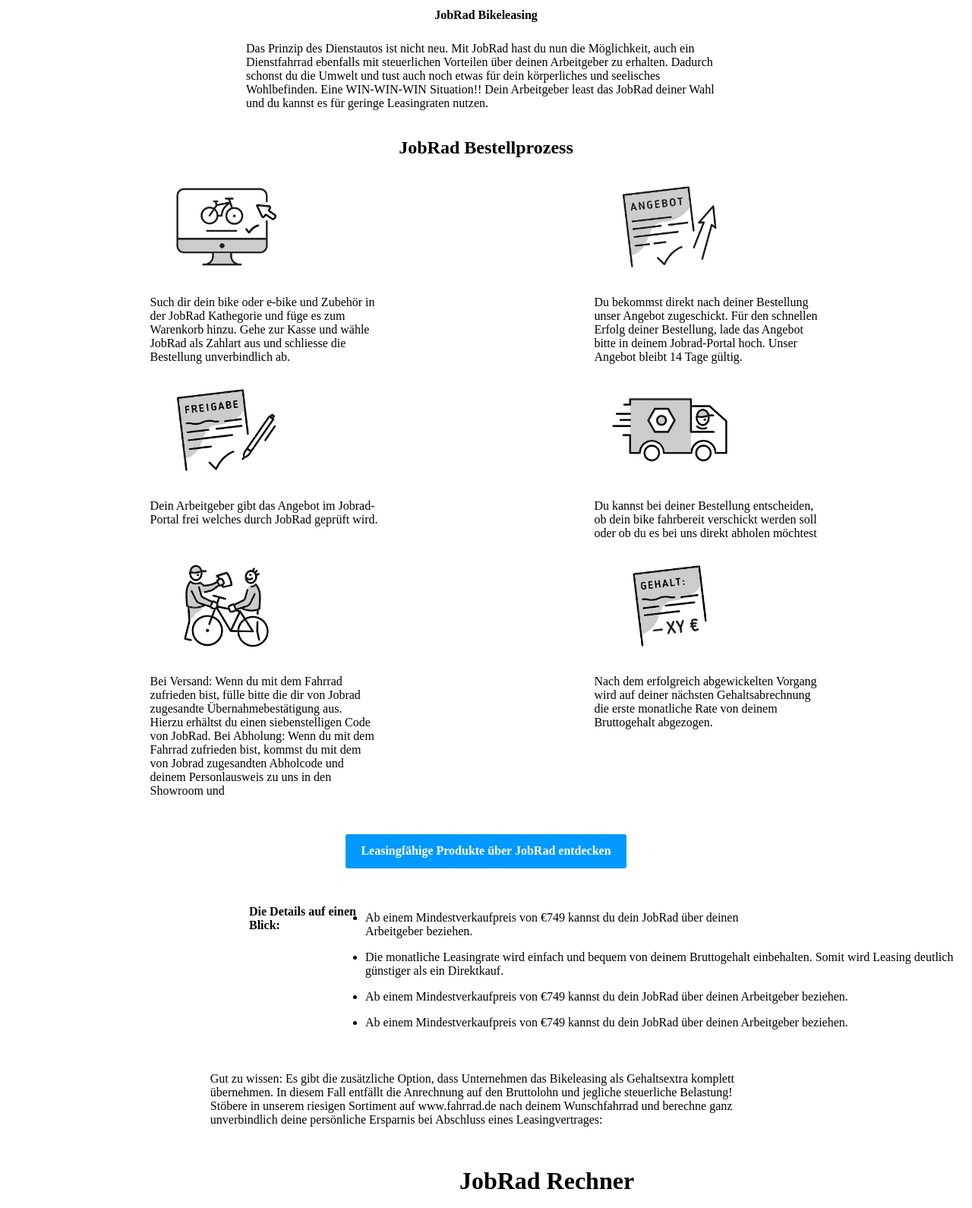
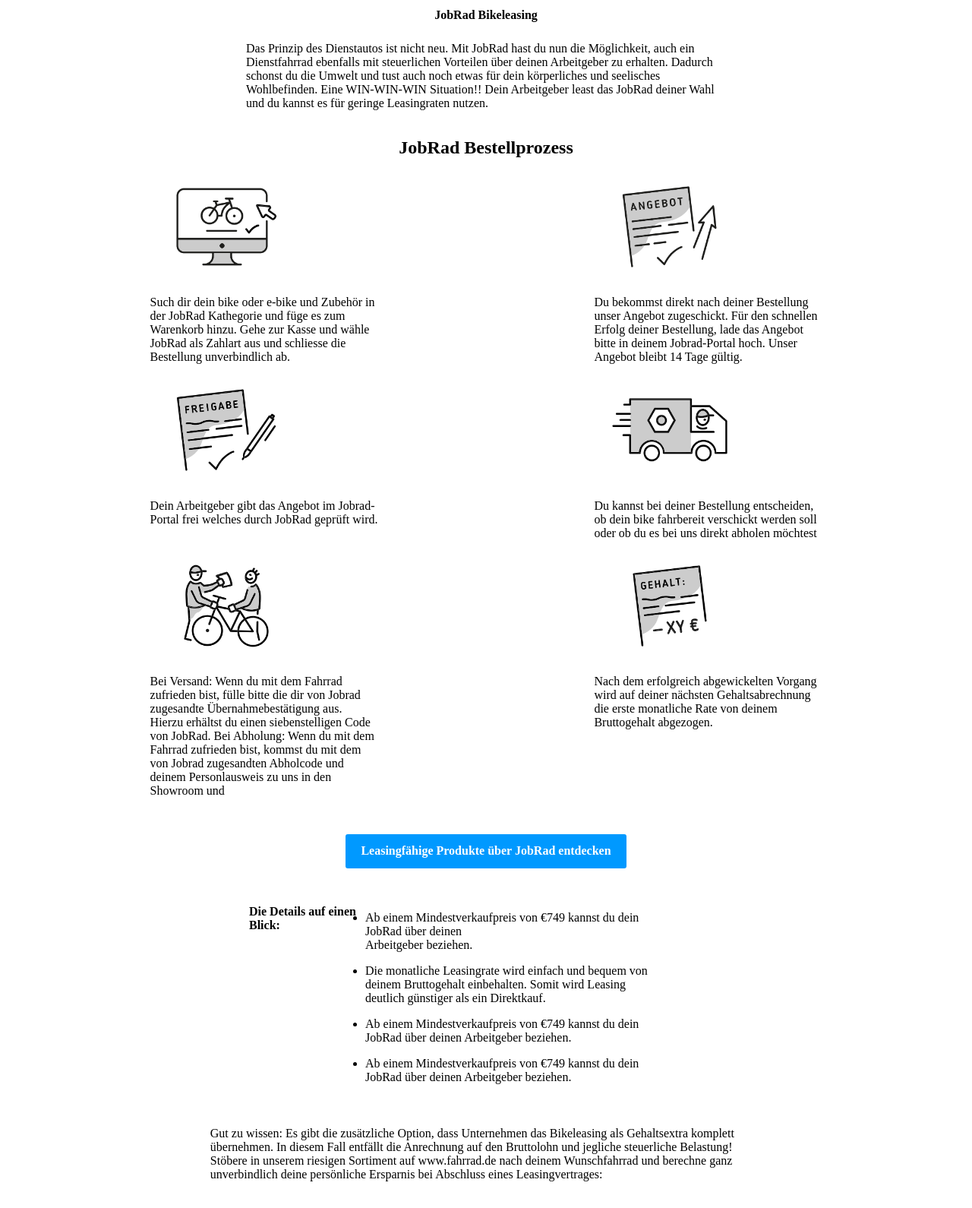
Before and after one commit to AdrianGeorgeM/JobRad-Bikeleasing-, a plain HTML site: page index.html in a window 1280 px wide. Shown: the top 1590 px of the page at 76% size. Drawn offline with Linux system fonts and the light colour scheme.

Commit message:
Fixed bullet list

```diff
--- a/style.css
+++ b/style.css
@@ -64,6 +64,9 @@
     justify-content: space-around;
     /* width: 60%; */
 }
+.bullet-list{
+    width: 50%;
+}
 .bullet-list > li{
 padding: .5em 0;
 }
```
